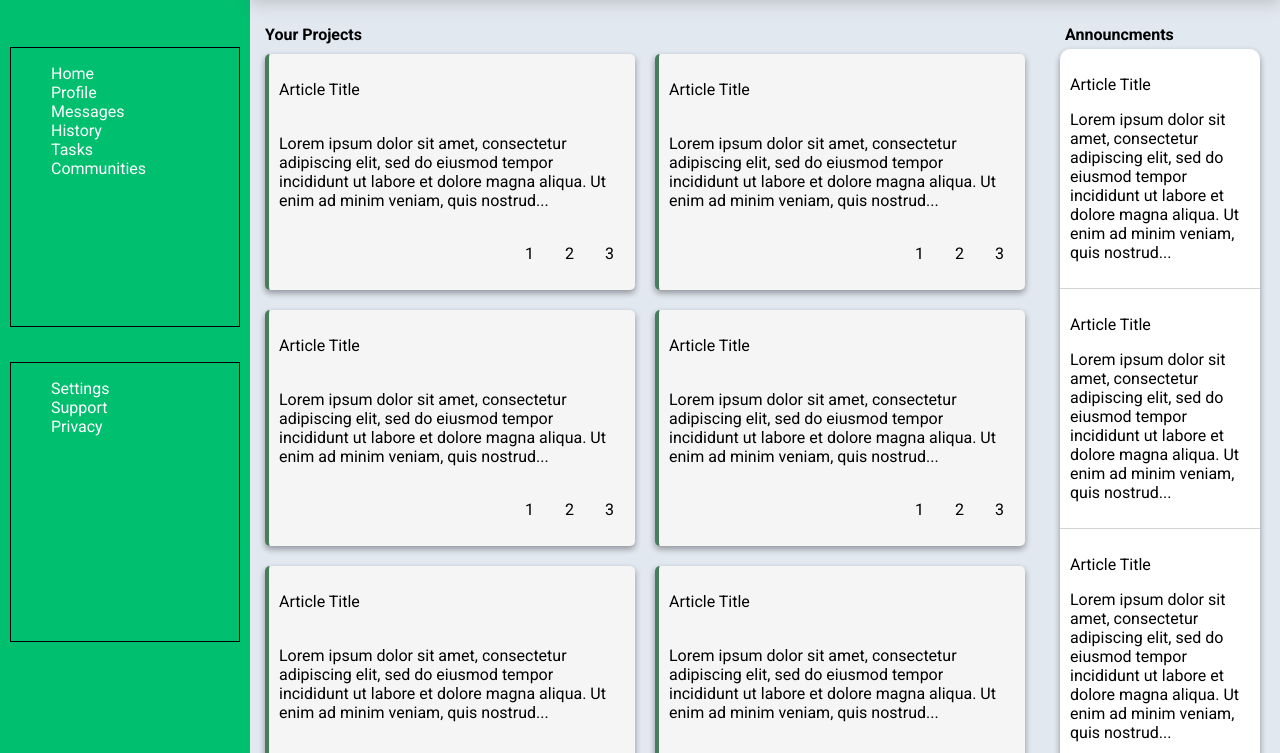
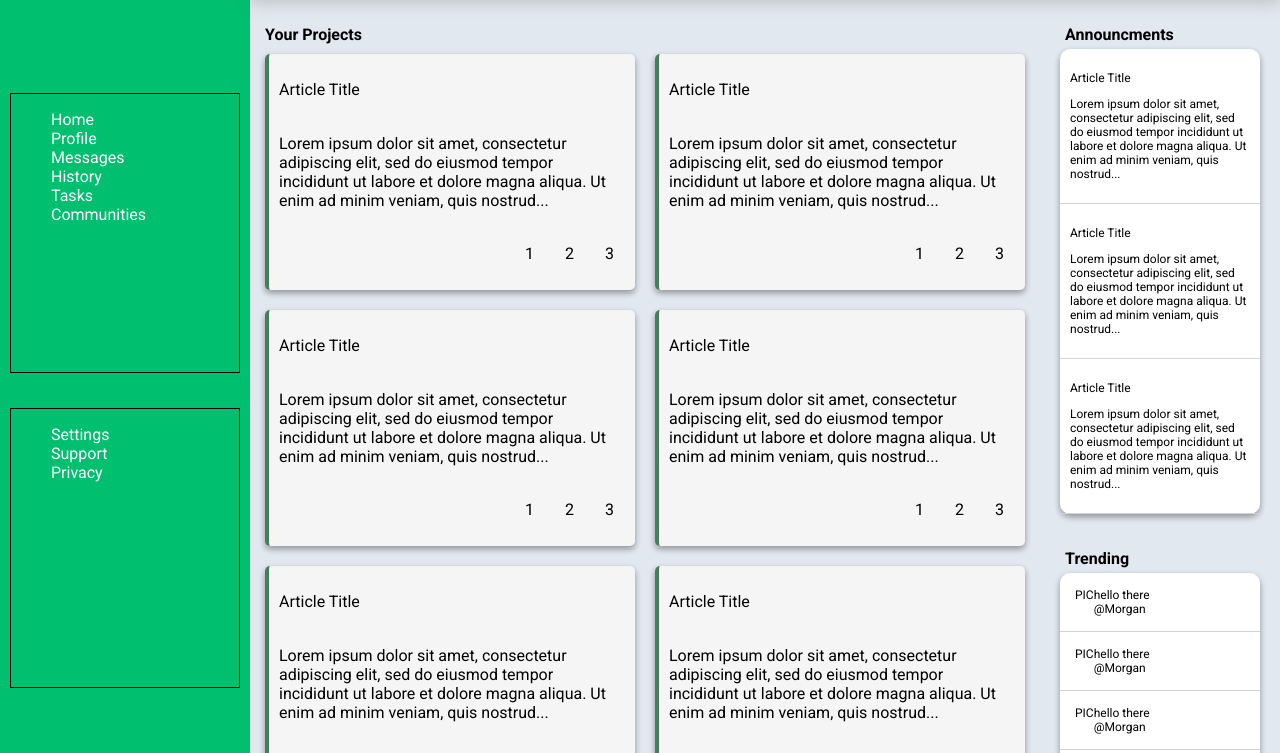
Before and after one commit to imustbreakyou/dashboard, a plain HTML site: page index.html in a window 1280 px wide. Shown: the part 125-878 px from the top of the page. Drawn offline with Linux system fonts and the light colour scheme.

Commit message:
implement grid layout fix and fonts
TODO: implement sidebar design

```diff
--- a/style.css
+++ b/style.css
@@ -33,6 +33,11 @@ li {
     padding: 5px;
     margin-right: 30px;
 }
+
+.projects-container {
+
+}
+
 
 
 
@@ -172,7 +177,7 @@ li {
 .main {
     padding: 10px;
     display: grid;
-    grid-template-columns: 4fr 1fr;
+    grid-template: 1fr 1fr / 4fr 1fr;
     margin-top: 10px;
     margin-right: 10px;
 
@@ -214,5 +219,6 @@ li {
 
     border-bottom: 1px solid lightgray;
     padding: 10px;
+    font-size: 12px;
 
 }
```
